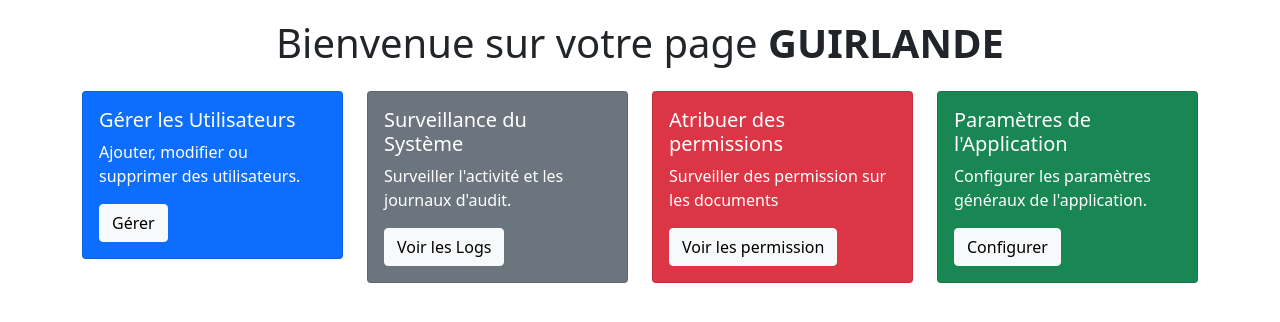
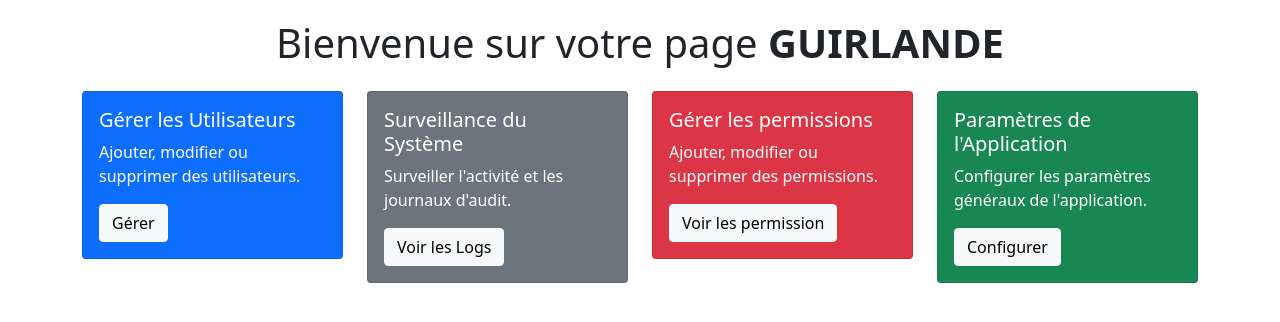
Before and after one commit to zeusjuniorfoze/simro_ged_app, a PHP site: page /page/admin/admin.php in a window 1280 px wide. Shown: the part 125-447 px from the top of the page. Run offline with PHP 8.4, Linux system fonts and the light colour scheme; a user stored in the database is signed in.

Commit message:
mise a jour

```diff
--- a/page/admin/admin.php
+++ b/page/admin/admin.php
@@ -55,8 +55,8 @@ if (!$_SESSION['user_id']) {
             <div class="col-md-3">
                 <div class="card text-white bg-danger mb-3">
                     <div class="card-body">
-                        <h5 class="card-title">Atribuer des permissions</h5>
-                        <p class="card-text">Surveiller des permission sur les documents</p>
+                        <h5 class="card-title">Gérer les permissions</h5>
+                        <p class="card-text">Ajouter, modifier ou supprimer des permissions.</p>
                         <a href="atri_per.php" class="btn btn-light">Voir les permission</a>
                     </div>
                 </div>
--- a/page/user/user_gere_doc.php
+++ b/page/user/user_gere_doc.php
@@ -193,7 +193,7 @@ $categories = $stmt->fetchAll(PDO::FETCH_ASSOC);
                             <td><?= htmlspecialchars($document['DESCRIPTION']) ?></td>
                             <td><?= htmlspecialchars($document['CREATED_AT']) ?></td>
                             <td>
-                                <a href="user_voir_document.php?id=<?= htmlspecialchars($do['ID_DOCUMENT']) ?>&& downloaded=1" class="btn btn-primary btn-sm">Télécharger</a>
+                                <a href="user_voir_document.php?id=<?= htmlspecialchars($document['ID_DOCUMENT']) ?>&& downloaded=1" class="btn btn-primary btn-sm">Télécharger</a>
                             </td>
                         </tr>
                     <?php endforeach; ?>
```
Also changed, not shown: page/user/rech_doc.php (+15 -5 lines).
